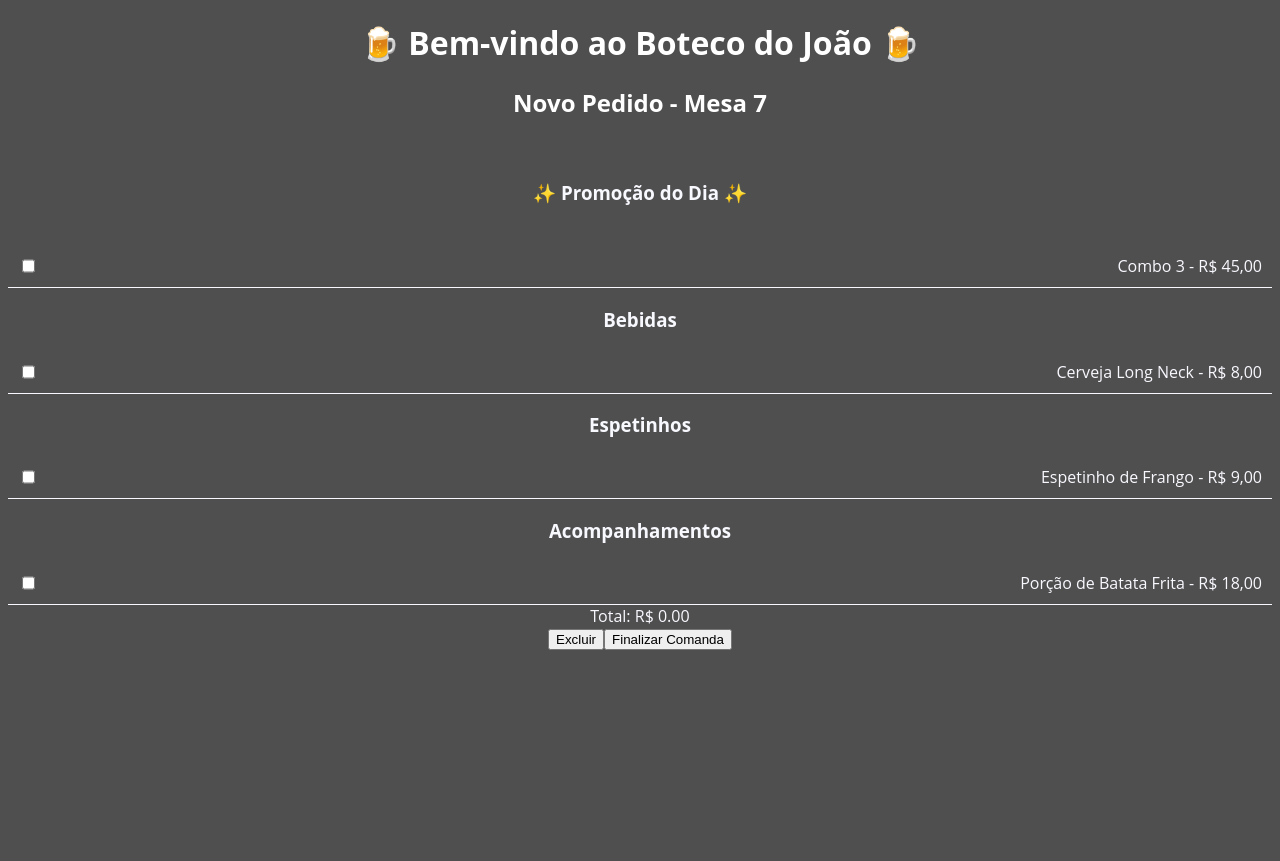
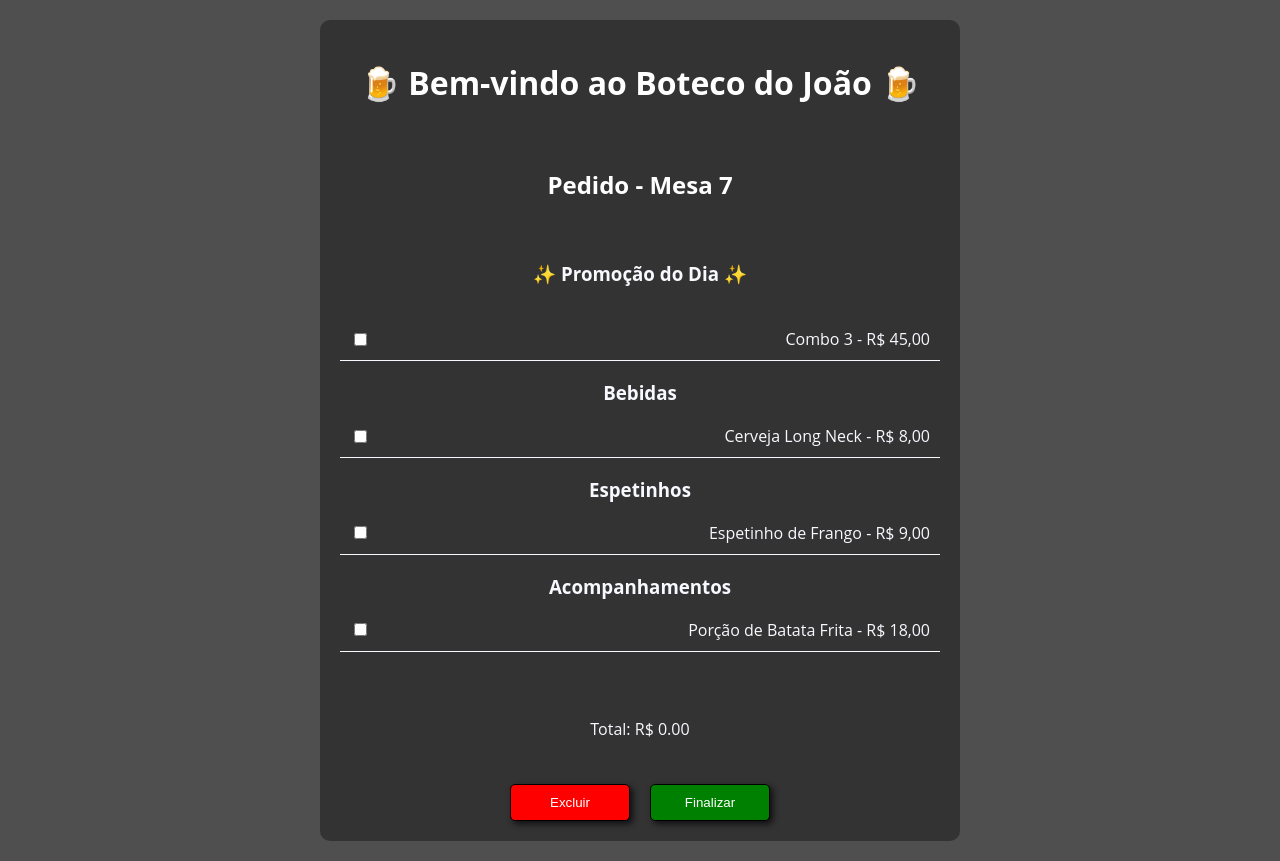
Before and after one commit to Arthurad11/projeto_integrador, a Next.js app in the folder projeto_integrador/: page /comanda in a window 1280 px wide. Before the commit the page ends 800 px from the top, so only its background shows below. Built offline with nearby package versions, Linux system fonts and the light colour scheme.

Commit message:
atualizando

```diff
--- a/projeto_integrador/app/comanda/cliente.css
+++ b/projeto_integrador/app/comanda/cliente.css
@@ -1,11 +1,9 @@
-body{
+body {
     background: #4f4f4f;
     color: #f8f8ff;
     font-family: 'Open Sans', sans-serif;
     text-align: center;
-
 }
-
 
 .container {
     max-width: 600px;
@@ -15,14 +13,53 @@ body{
     border-radius: 10px;
 }
 
-h1 , h2{
+h1, h2 {
     color: white;
+}
 
+h3 {
+    margin-bottom: 10px;
 }
 
 .item {
     display: flex;
     justify-content: space-between;
+    align-items: center;
     padding: 10px;
     border-bottom: 1px solid #f8f8ff;
+    gap: 10px;
 }
+
+/* Botões alinhados */
+.button-container {
+    display: flex;
+    justify-content: center;
+    gap: 20px;
+}
+
+button {
+    border: 1.5px solid black;
+    padding: 10px;
+    width: 120px;
+    color: #ffffff;
+    background-color: #101014;
+    box-shadow: 3px 3px 6px #101014;
+    transition: transform 0.3s ease-in-out;
+    cursor: pointer;
+    border-radius: 5px;
+    outline: none;
+}
+
+button:hover {
+    transform: scale(1.1);
+}
+
+.buttonexcluir {
+    background-color: red;
+    color: white;
+}
+
+.buttonfinalizar {
+    background-color: green;
+    color: white;
+}
--- a/projeto_integrador/app/comanda/page.js
+++ b/projeto_integrador/app/comanda/page.js
@@ -1,93 +1,75 @@
-"use client"
+"use client";
 
-// Importação de estilos
 import React, { useState } from "react";
 import "./cliente.css";
 
 function Comanda() {
-    // Estado para armazenar o total do pedido
-    const [total, setTotal] = useState(0); // Inicializa como número
+    const [total, setTotal] = useState(0);
+    const [selecionados, setSelecionados] = useState({});
 
-    // Função para calcular o total com base nos itens selecionados
-    const calcularTotal = (valor, checked) => {
-        const valorNumerico = Number(valor); // Converte string para número
-        if (checked) {
-            setTotal(prevTotal => prevTotal + valorNumerico);
-        } else {
-            setTotal(prevTotal => prevTotal - valorNumerico);
-        }
+    const calcularTotal = (valor, checked, id) => {
+        const valorNumerico = Number(valor);
+        setTotal(prevTotal => checked ? prevTotal + valorNumerico : prevTotal - valorNumerico);
+        setSelecionados(prev => ({ ...prev, [id]: checked }));
+    };
+
+    const resetarComanda = () => {
+        setTotal(0);
+        setSelecionados({});
     };
 
     return (
+        <div className="container">
             <div className="body">
-            {/* Título da comanda com nome do estabelecimento */}
                 <h1>🍺 Bem-vindo ao Boteco do João 🍺</h1>
+                <br/>
 
-            {/* Subtítulo informando a mesa do pedido */}
-            <h2>Novo Pedido - Mesa 7</h2>
+                <h2> Pedido - Mesa 7</h2>
+                <br/>
 
-            <br />
-
-            {/* Promoção do dia */}
                 <h3>✨ Promoção do Dia ✨</h3>
                 <br/>
                 <div className="item">
-                <input
-                    type="checkbox"
-                    value="45"
-                    onChange={(e) => calcularTotal(e.target.value, e.target.checked)}
-                />
+                    <input type="checkbox" checked={!!selecionados[1]} onChange={(e) => calcularTotal(45, e.target.checked, 1)} />
                     Combo 3 - R$ 45,00
                 </div>
 
-            {/* Bebidas */}
+
                 <h3>Bebidas</h3>
+
                 <div className="item">
-                <input
-                    type="checkbox"
-                    value="8"
-                    onChange={(e) => calcularTotal(e.target.value, e.target.checked)}
-                />
+                    <input type="checkbox" checked={!!selecionados[2]} onChange={(e) => calcularTotal(8, e.target.checked, 2)} />
                     Cerveja Long Neck - R$ 8,00
                 </div>
 
-            {/* Espetinhos */}
+
                 <h3>Espetinhos</h3>
+
                 <div className="item">
-                <input
-                    type="checkbox"
-                    value="9"
-                    onChange={(e) => calcularTotal(e.target.value, e.target.checked)}
-                />
+                    <input type="checkbox" checked={!!selecionados[3]} onChange={(e) => calcularTotal(9, e.target.checked, 3)} />
                     Espetinho de Frango - R$ 9,00
                 </div>
 
-            {/* Acompanhamentos */}
+
                 <h3>Acompanhamentos</h3>
+
                 <div className="item">
-                <input
-                    type="checkbox"
-                    value="18"
-                    onChange={(e) => calcularTotal(e.target.value, e.target.checked)}
-                />
+                    <input type="checkbox" checked={!!selecionados[4]} onChange={(e) => calcularTotal(18, e.target.checked, 4)} />
                     Porção de Batata Frita - R$ 18,00
                 </div>
+                <br/><br/><br/>
 
-            {/* Exibição do total do pedido */}
                 <label id="total">Total: R$ {total.toFixed(2)}</label>
+                <br/><br/><br/>
 
-            {/* Botões para excluir ou finalizar a comanda */}
-            <div className="grid_buttons">
-                <button
-                    type="button"
-                    className="btnexcluir"
-                    onClick={() => setTotal(0)} // Reseta o total
-                >
+                <div className="button-container">
+                    <button className="button buttonexcluir" type="button" onClick={resetarComanda}>
                         Excluir
                     </button>
-                <button type="button" className="btn">
-                    Finalizar Comanda
+                    <button className="button buttonfinalizar" type="button" onClick={resetarComanda}>
+                        Finalizar
                     </button>
+                </div>
             </div>
         </div>
     );
```
Also changed, not shown: 1 other file (tests, documents, lock files or other folders). Lines whose indentation alone changed are shown as unchanged.
